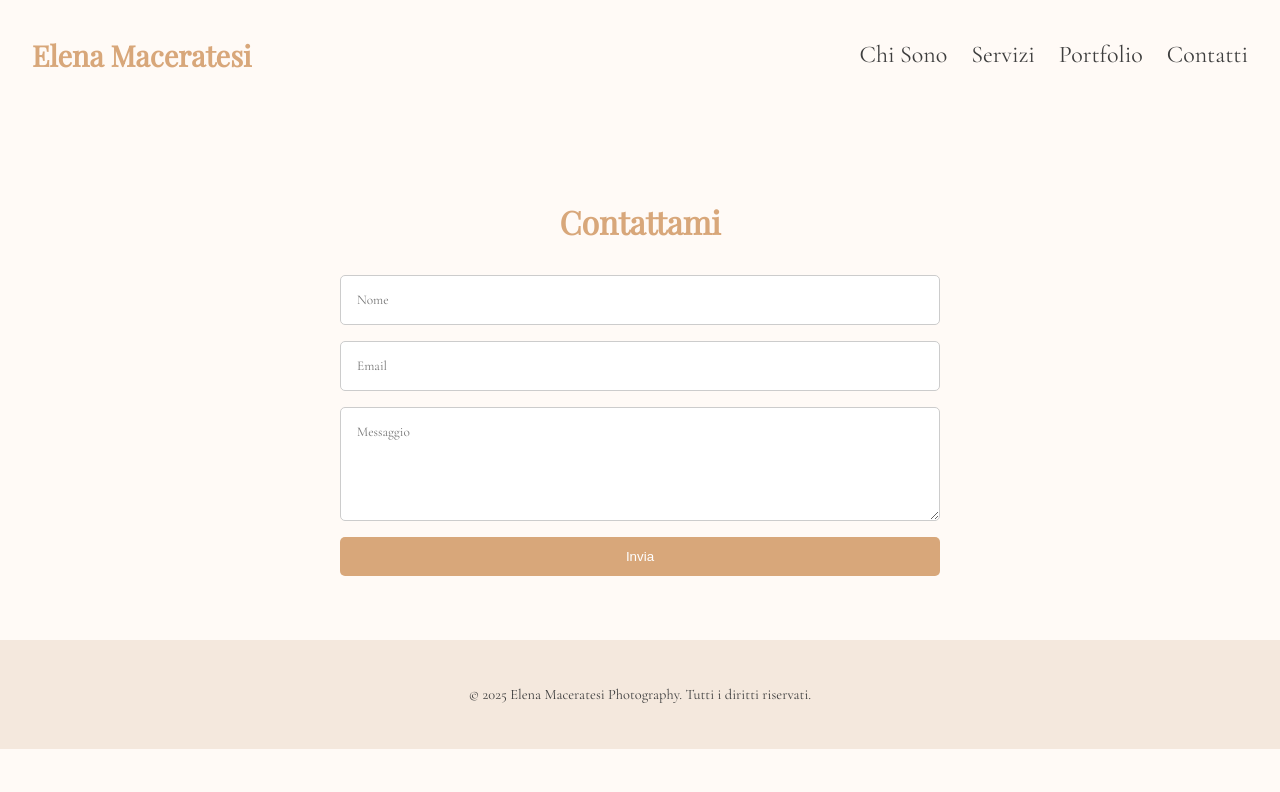
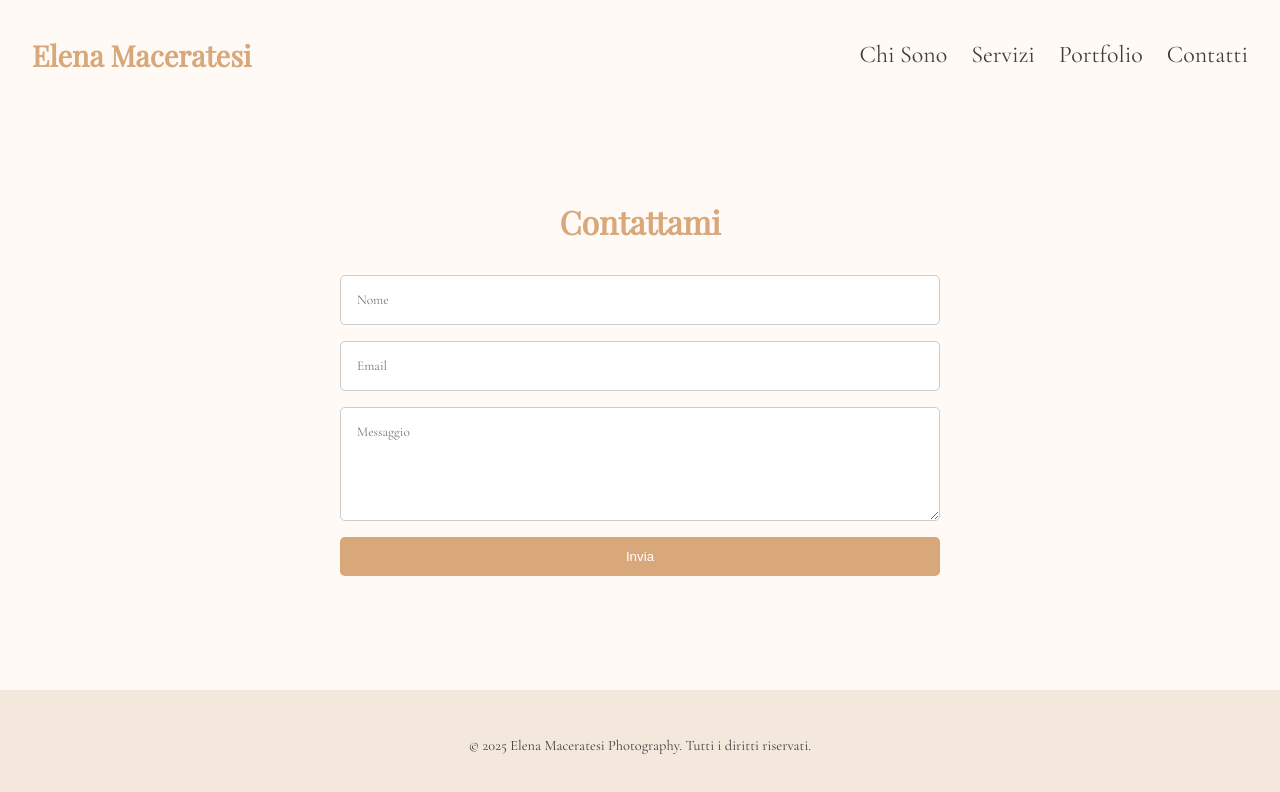
Before and after one commit to ElenaMaceratesi/elenamaceratesiphotography, an Angular app: page /contatti in a window 1280 px wide. Shown: the top 792 px of the page. Built offline with nearby package versions, Linux system fonts and the light colour scheme.

Commit message:
fix grafiche

```diff
--- a/src/app/app.component.html
+++ b/src/app/app.component.html
@@ -1,3 +1,5 @@
 <app-navbar></app-navbar>
-<router-outlet></router-outlet>
+<div class="page-container">
+    <router-outlet></router-outlet>
+</div>
 <app-footer></app-footer>
--- a/src/app/app.component.scss
+++ b/src/app/app.component.scss
@@ -1,3 +1,11 @@
 :host {
-    display: block;
-  }
+  display: flex;
+  flex-direction: column;
+  min-height: 100vh;
+}
+
+.page-container {
+  flex-grow: 1;
+  display: flex;
+  flex-direction: column;
+}
--- a/src/app/components/navbar/navbar.component.scss
+++ b/src/app/components/navbar/navbar.component.scss
@@ -25,6 +25,7 @@
           font-weight: 500;
           font-size: 1.5rem;
           color: #3e3e3e;
+          cursor: pointer;
 
           &:hover {
             color: #d8a77a;
--- a/src/app/pages/home/home.component.html
+++ b/src/app/pages/home/home.component.html
@@ -1,3 +1,4 @@
+<div class="home-content">
     <app-hero></app-hero>
 
     <section class="intro">
@@ -5,3 +6,4 @@
         <p>Mi chiamo Elena e sono una fotografa specializzata in maternità, newborn e famiglia.
             Raccolgo emozioni vere con delicatezza e luce naturale.</p>
     </section>
+</div>
--- a/src/app/pages/home/home.component.scss
+++ b/src/app/pages/home/home.component.scss
@@ -15,3 +15,9 @@
       margin-inline: auto;
     }
   }
+
+.home-content {
+  flex-grow: 1;
+  display: flex;
+  flex-direction: column;
+}
--- a/src/app/pages/services/services.component.scss
+++ b/src/app/pages/services/services.component.scss
@@ -1,7 +1,9 @@
 .services {
   padding: 4rem 2rem;
   text-align: center;
-
+  display: flex;
+  flex-direction: column;
+  flex-grow: 1;
   h2 {
     font-family: 'Playfair Display', serif;
     color: #d8a77a;
--- a/src/styles.scss
+++ b/src/styles.scss
@@ -1,3 +1,8 @@
+html, body {
+  height: 100%;
+  margin: 0;
+}
+
 body {
   font-family: 'Cormorant Garamond', serif;
   margin: 0;
```
Lines whose indentation alone changed are shown as unchanged.
